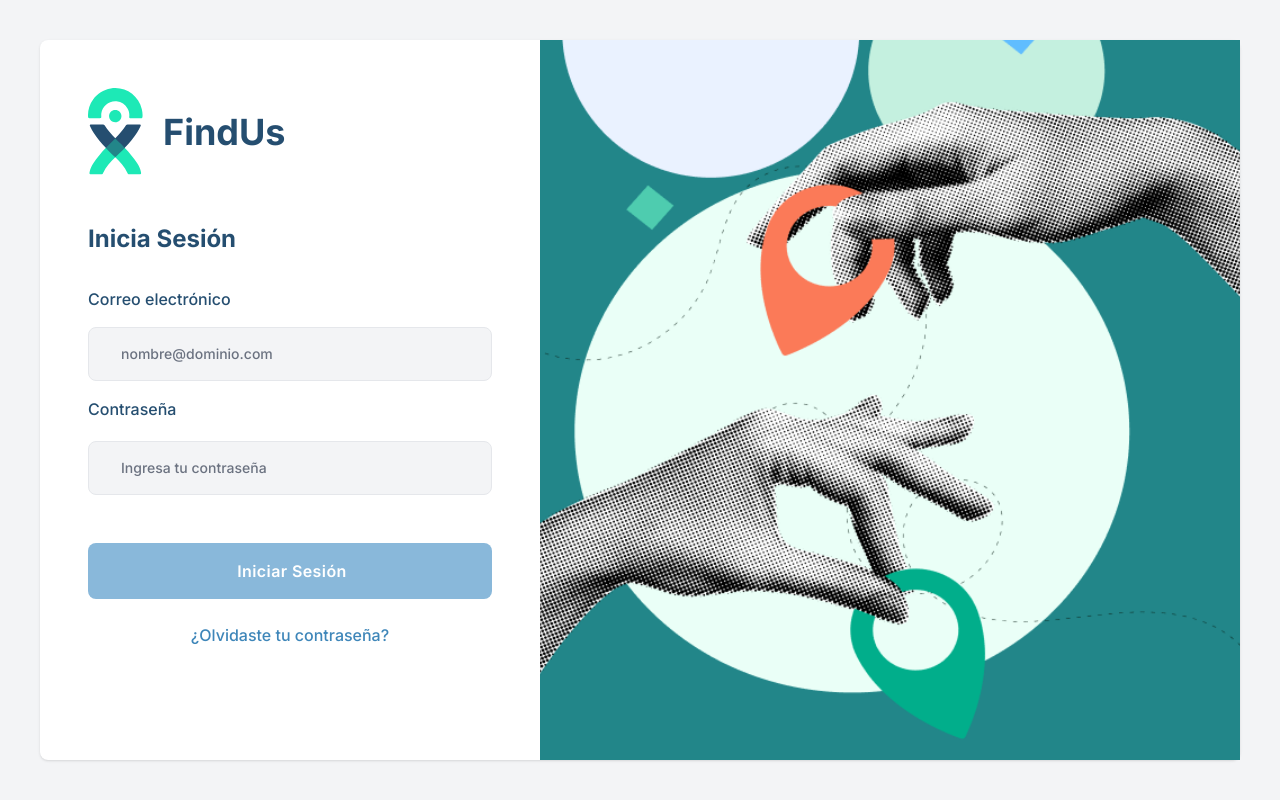
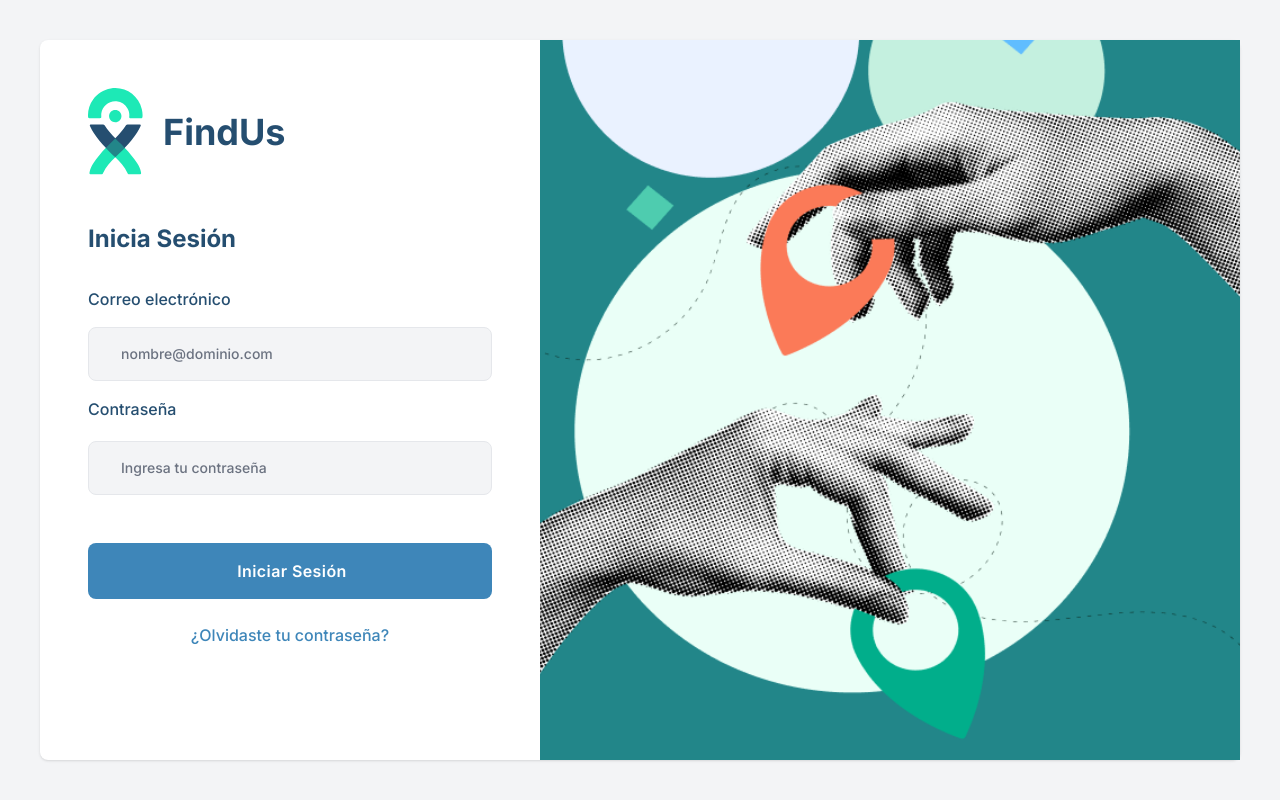
Before and after one commit to LuisElPoti/BackOffice-FindUs, a Next.js app: page /login in a window 1280 px wide. Built offline with nearby package versions, Linux system fonts and the light colour scheme.

Commit message:
Login UI corrections

```diff
--- a/src/app/login/page.js
+++ b/src/app/login/page.js
@@ -42,7 +42,7 @@ export default function Login() {
                 </button>
                 <a
                 href="/recuperar-contraseña"
-                className="mt-6 text-3xs font-medium text-blueActive hover:underline block text-center mx-auto"
+                className="mt-6 text-3xs font-medium text-blueInactive hover:underline block text-center mx-auto"
                 >¿Olvidaste tu contraseña?</a>
               </div>
             </div>
--- a/tailwind.config.js
+++ b/tailwind.config.js
@@ -8,8 +8,8 @@ module.exports = {
       colors: {
         customBlue: '#254E70',
         lightblueBackground: '#F3F7FD',
-        blueActive: '#3E86B9',
-        blueInactive: '#89B8DA',
+        blueInactive: '#3E86B9',
+        blueActive: '#89B8DA',
         greenBackground: '#228689',
     },
   },
```
